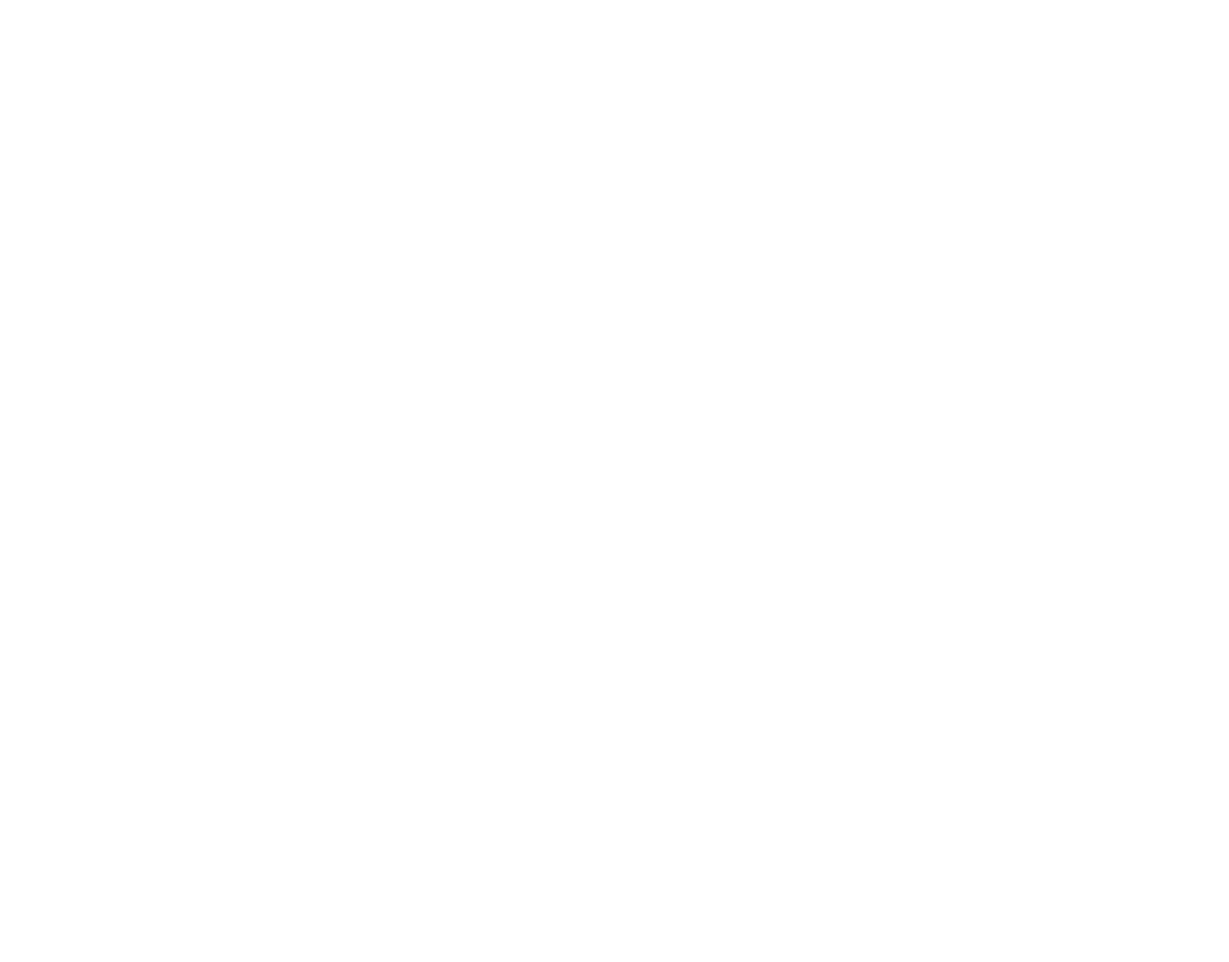
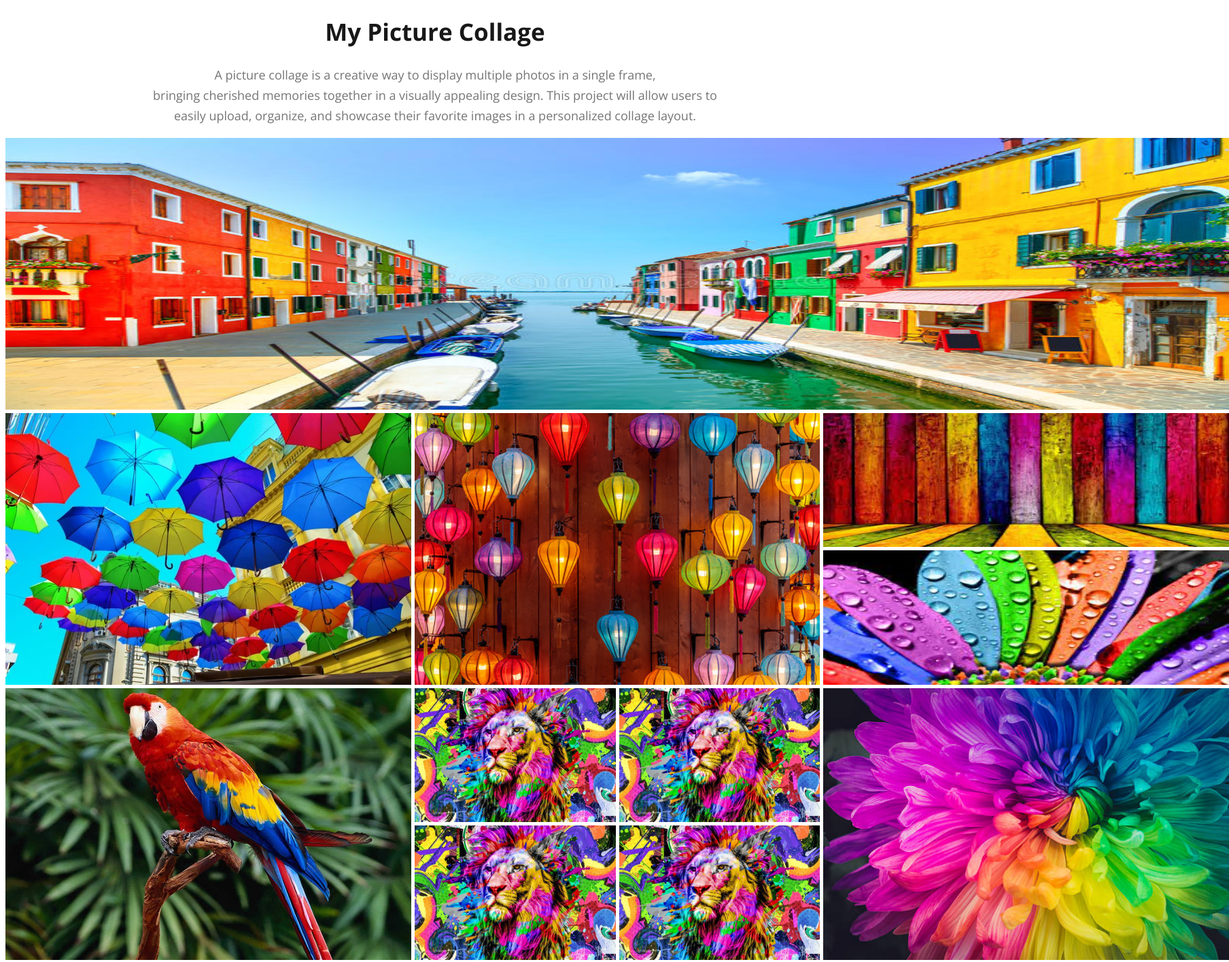
Before and after one commit to JannatulLima9575/Picture-Collage, a plain HTML site: page index.html in a window 1280 px wide. Shown: the whole page at 68% size, 1808 px wide, since content can reach past the window. Before the commit the page ends 800 px from the top, so only its background shows below. Drawn offline with nearby package versions, Linux system fonts and the light colour scheme.

Commit message:
added css

```diff
--- a/css/style.css
+++ b/css/style.css
@@ -0,0 +1,65 @@
+@import url('https://fonts.googleapis.com/css2?family=Open+Sans:ital,wght@0,300..800;1,300..800&display=swap');
+* {
+    font-family: "Open Sans", serif;
+}
+main {
+    width: 1800px;
+    margin: 0 auto;
+}
+
+.title {
+    color: rgb(24, 24, 24);
+    font-size: 35px;
+    font-weight: 700;
+    line-height: 48px;
+    letter-spacing: 0%;
+    text-align: center;
+}
+.desc {
+  text-align: center;
+  color: rgb(117, 117, 117);
+  font-size: 18px;
+  font-weight: 400;
+  line-height: 30px;
+  letter-spacing: 0%;
+}
+img {
+  width: 100%;
+  height: 100%;
+}
+.row {
+  height: 400px;
+  display: flex;
+  gap: 5px;
+  margin-bottom: 5px;
+}
+.row > div {
+  flex: 1;
+}
+.vertical-collage img {
+  height: calc((100% - 5px) / 2);
+}
+.square-collage {
+  display: grid;
+  grid-template-columns: repeat(2, 1fr);
+  gap: 5px;
+}
+
+/*  Responsive Media Query (Single device) */
+@media screen and (max-width: 576px) {
+  .row {
+    flex-direction: column;
+    height: auto;
+  }
+  .square-collage {
+    grid-template-columns: 1fr;
+  }
+}
+
+/* Medium Device */
+@media screen and (max-width: 576px) and (max-width: 992px) {
+  .row {
+    flex-direction: column;
+    height: auto;
+  }
+}
--- a/index.html
+++ b/index.html
@@ -3,9 +3,47 @@
 <head>
     <meta charset="UTF-8">
     <meta name="viewport" content="width=device-width, initial-scale=1.0">
-    <title>Document</title>
+    <title>Picture Collage</title>
+    <link rel="shortcut icon" href="images/camera-icon.jpg" type="image/x-icon">
+    <link rel="stylesheet" href="css/style.css">
 </head>
 <body>
-
+    <header>
+        <h1 class="title">My Picture Collage</h1>
+        <p class="desc">A picture collage is a creative way to display multiple photos in a single frame, <br>bringing cherished memories together in a visually appealing design. This project will allow users to <br>easily upload, organize, and showcase their favorite images in a personalized collage layout.</p>
+    </header>
+    <main>
+        <section>
+            <div class="row">
+                <img src="images/A.jpg">
+            </div>
+            <div class="row">
+                <div>
+                    <img src="images/B.jpg">
+                </div>
+                <div>
+                    <img src="images/C.jpg">
+                </div>
+                <div class="vertical-collage">
+                    <img src="images/D.jpg">
+                    <img src="images/E.jpg">
+                </div>
+            </div>
+            <div class="row">
+                <div>
+                    <img src="images/F.jpg" alt="">
+                </div>
+                <div class="square-collage">
+                    <img src="images/G.jpg" alt="">
+                    <img src="images/G.jpg" alt="">
+                    <img src="images/G.jpg" alt="">
+                    <img src="images/G.jpg" alt="">
+                </div>
+                <div>
+                    <img src="images/H.jpg" alt="">
+                </div>
+            </div>
+        </section>
+    </main>
 </body>
 </html>
```
Also changed, not shown: images/camera-icon.jpg (added).
